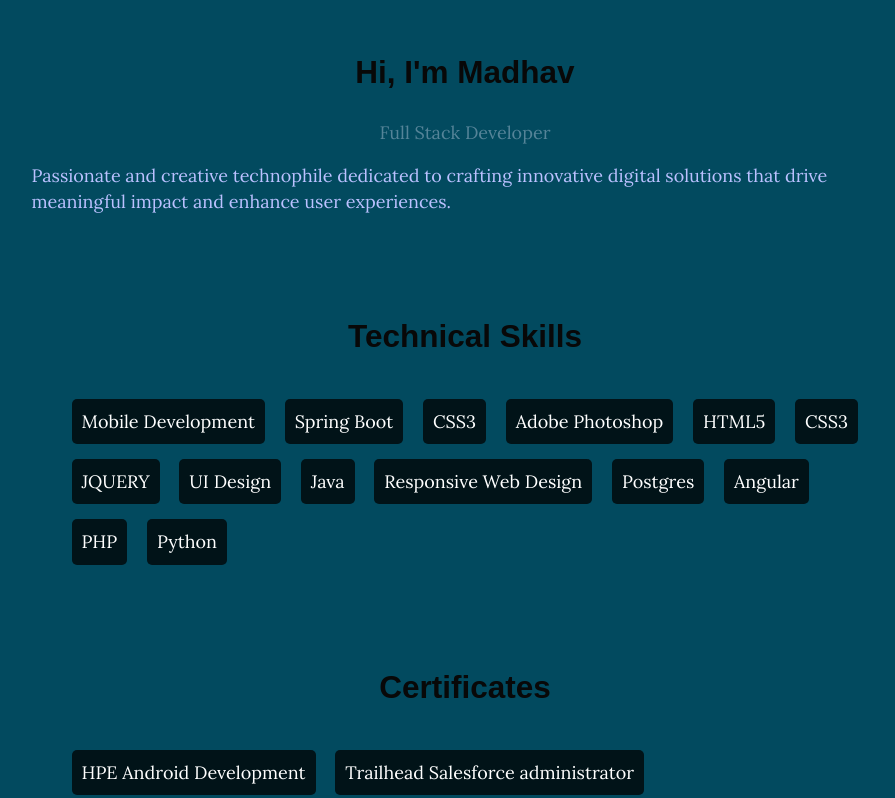
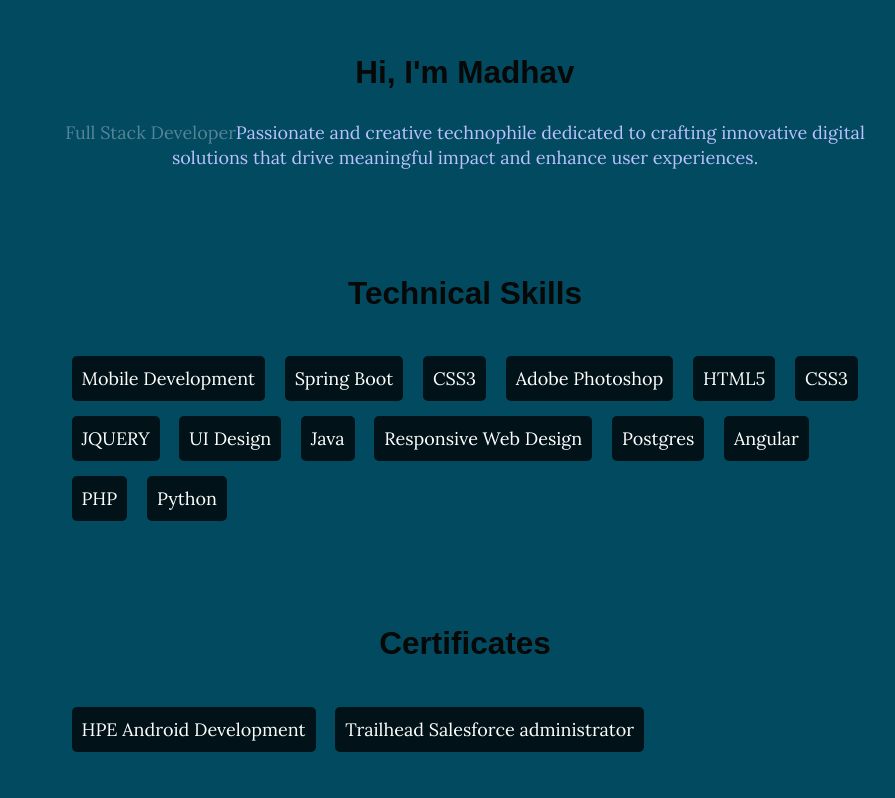
Before and after one commit to Madhav-VIII/Madhav-VIII.github.io, a plain HTML site: page index.html in a window 1280 px wide. Shown: the part 112-910 px from the top of the page, without its empty margins (175-1070 px from the left). Drawn offline with Linux system fonts and the light colour scheme; a web font is replaced by a local one.

Commit message:
Update index.html

```diff
--- a/index.html
+++ b/index.html
@@ -34,10 +34,9 @@
     <div class="inner">
       <section>
         <h1>Hi, I'm Madhav<em></em></h1>
-        <p class="About-me-FSD">Full Stack Developer</p>
+        <p class="About-me-FSD">Full Stack Developer<em>Passionate and creative technophile dedicated to crafting innovative digital solutions that drive meaningful impact and enhance user experiences.</em></p>
         <p></p>
-        <p><em>Passionate and creative technophile dedicated to crafting innovative digital solutions that drive meaningful impact and enhance user experiences.</em></p>
-      </section>
+        </section>
       <!-- <section>
         <h1>About Me</h1>
         </section> -->
```
